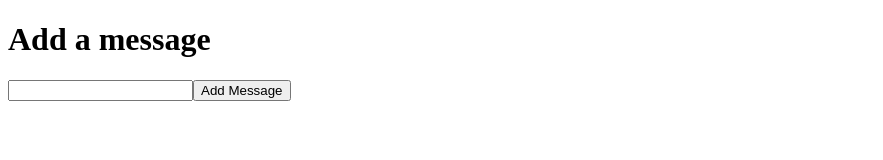
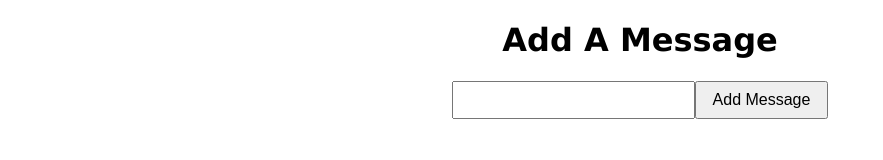
Before and after one commit to developer-junaid/Gatsby-FaunaDB-Tutorial, a Gatsby site: page / in a window 1280 px wide. Shown: the whole page, without its empty margins (0-883 px from the left). Built offline with nearby package versions, Linux system fonts and the light colour scheme; Gatsby itself is replaced by a stand-in of ours.

Commit message:
Added Styles

```diff
--- a/functions/add_message/add_message.js
+++ b/functions/add_message/add_message.js
@@ -3,6 +3,11 @@ const { query } = faunadb
 
 // Handler
 const handler = async event => {
+  // If method is not POST
+  if (event.httpMethod !== "POST") {
+    return { statusCode: 405, body: "Method Not Allowed" }
+  }
+
   let secret = "fnAEKhFvg4ACCS2P1tnf1WjdyJWTe0WG2fpiznxA"
 
   const messageBody = JSON.parse(event.body) // Get Data from body
--- a/src/pages/index.js
+++ b/src/pages/index.js
@@ -1,10 +1,11 @@
 import React, { useEffect } from "react"
 import { Formik } from "formik"
+import "./style.css"
 
 // Home
 export default function Home() {
   return (
-    <div>
+    <div className="container">
       <h1>Add a message</h1>
       <Formik
         initialValues={{ message: "" }}
--- /dev/null
+++ b/src/pages/style.css
@@ -0,0 +1,19 @@
+.container {
+  text-align: center;
+  font-family: "Lucida Sans", "Lucida Sans Regular", "Lucida Grande",
+    "Lucida Sans Unicode", Geneva, Verdana, sans-serif;
+}
+
+.container > h1 {
+  text-transform: capitalize;
+}
+
+.container input,
+button {
+  padding: 0.5rem 1rem;
+  font-size: 1rem;
+}
+
+.container button {
+  cursor: pointer;
+}
```
Also changed, not shown: README.md, src/pages/404.js (added).
